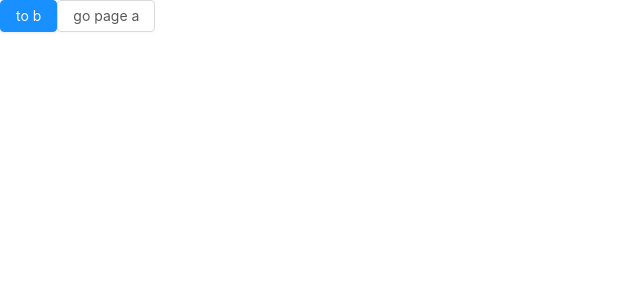
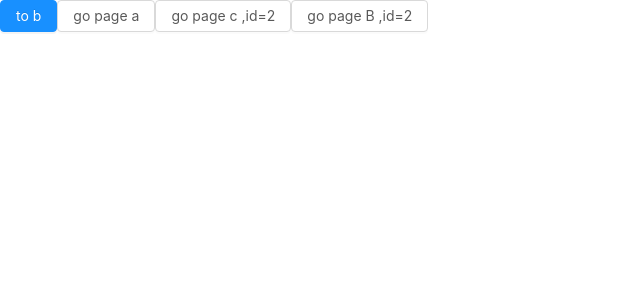
Before and after one commit to heachou/react_next_github, a Next.js app: page / in a window 1280 px wide. Shown: the top 300 px of the page, without its empty margins (0-640 px from the left). Built offline with nearby package versions, Linux system fonts and the light colour scheme.

Commit message:
feat: 路由跳转 服务端渲染路由
路由跳转 服务端渲染路由 路由as用法，支持刷新

```diff
--- a/pages/b.js
+++ b/pages/b.js
@@ -1 +1,5 @@
-export default ()=><span>B</span>
+import { withRouter } from 'next/router'
+
+const B = ({ router }) => <span>B page; id:{router.query.id}</span>
+
+export default withRouter(B)
--- /dev/null
+++ b/pages/c.js
@@ -0,0 +1,5 @@
+import { withRouter } from 'next/router'
+
+const C = ({ router }) => <span>C page; id:{router.query.id}</span>
+
+export default withRouter(C)
--- a/pages/index.js
+++ b/pages/index.js
@@ -4,12 +4,29 @@ import Router from 'next/router'
 
 export default () => {
   function click() {
-    Router.push('/b')
+    Router.push({
+      pathname: '/b',
+      query: {
+        id: 12
+      }
+    })
+  }
+  function toB(){
+    Router.push({
+      pathname: '/b',
+      query: {
+        id: 2
+      }
+    },'/b/2')
   }
   return <>
     <Button type="primary" onClick={click}>to b</Button>
     <Link href="/a">
       <Button>  go page a</Button>
     </Link>
+    <Link href="/c?id=2">
+      <Button> go page c ,id=2 </Button>
+    </Link>
+    <Button onClick={toB}> go page B ,id=2 </Button>
   </>
 }
```
Also changed, not shown: server.js (+15 -1 lines).
